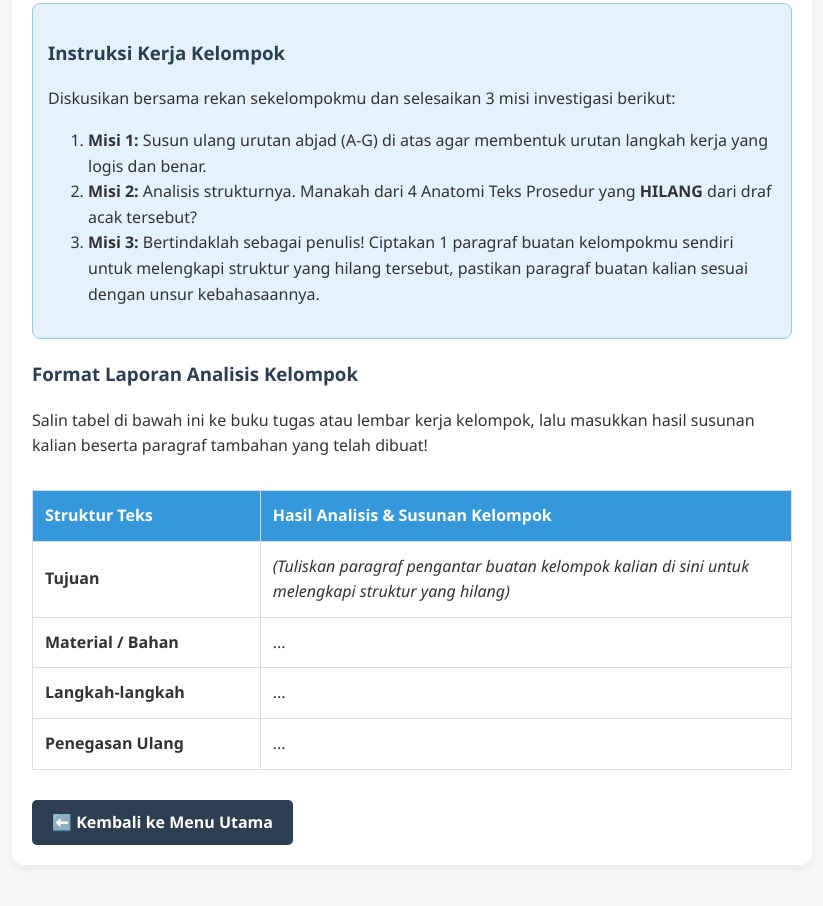
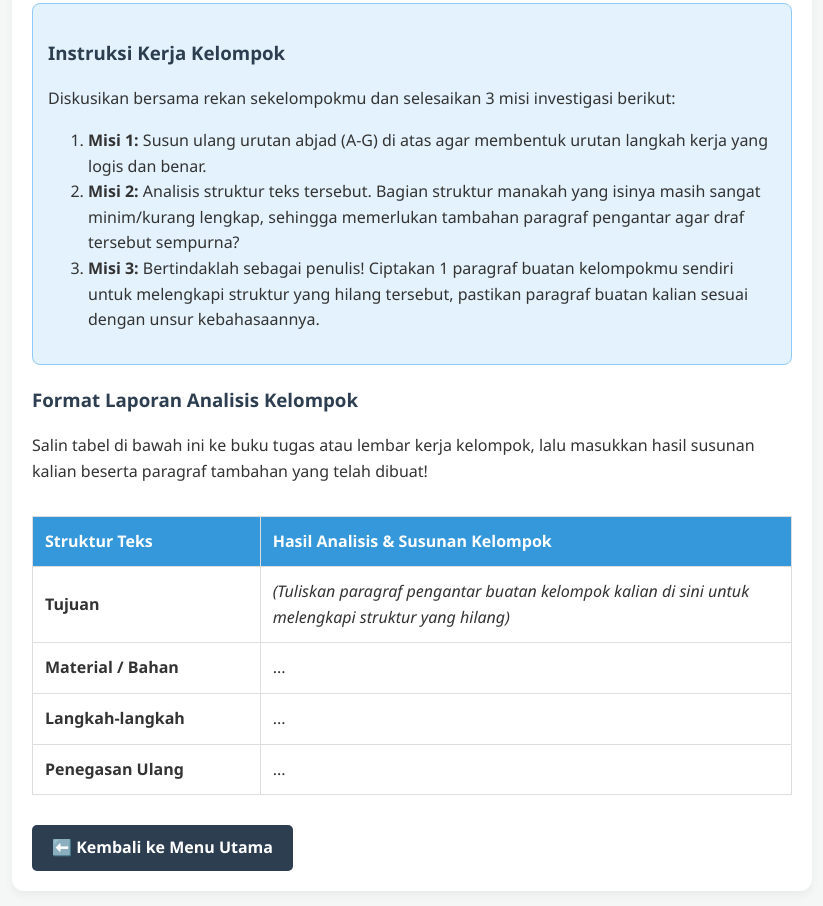
Before and after one commit to dindinsya28/Teks_Prosedur_KLS_9, a plain HTML site: page Materi-pertemuan-kedua.html in a window 1280 px wide. Shown: the part 3652-4558 px from the top of the page, without its empty margins (228-1051 px from the left). Before the commit the page ends 4532 px from the top, so only its background shows below. Drawn offline with Linux system fonts and the light colour scheme.

Commit message:
Update Materi-pertemuan-kedua.html

```diff
--- a/Materi-pertemuan-kedua.html
+++ b/Materi-pertemuan-kedua.html
@@ -248,7 +248,7 @@
                 <p>Diskusikan bersama rekan sekelompokmu dan selesaikan 3 misi investigasi berikut:</p>
                 <ol>
                     <li><strong>Misi 1:</strong> Susun ulang urutan abjad (A-G) di atas agar membentuk urutan langkah kerja yang logis dan benar.</li>
-                    <li><strong>Misi 2:</strong> Analisis strukturnya. Manakah dari 4 Anatomi Teks Prosedur yang <strong>HILANG</strong> dari draf acak tersebut?</li>
+                    <li><strong>Misi 2:</strong> Analisis struktur teks tersebut. Bagian struktur manakah yang isinya masih sangat minim/kurang lengkap, sehingga memerlukan tambahan paragraf pengantar agar draf tersebut sempurna?</li>
                     <li><strong>Misi 3:</strong> Bertindaklah sebagai penulis! Ciptakan 1 paragraf buatan kelompokmu sendiri untuk melengkapi struktur yang hilang tersebut, pastikan paragraf buatan kalian sesuai dengan unsur kebahasaannya.</li>
                 </ol>
             </div>
```
